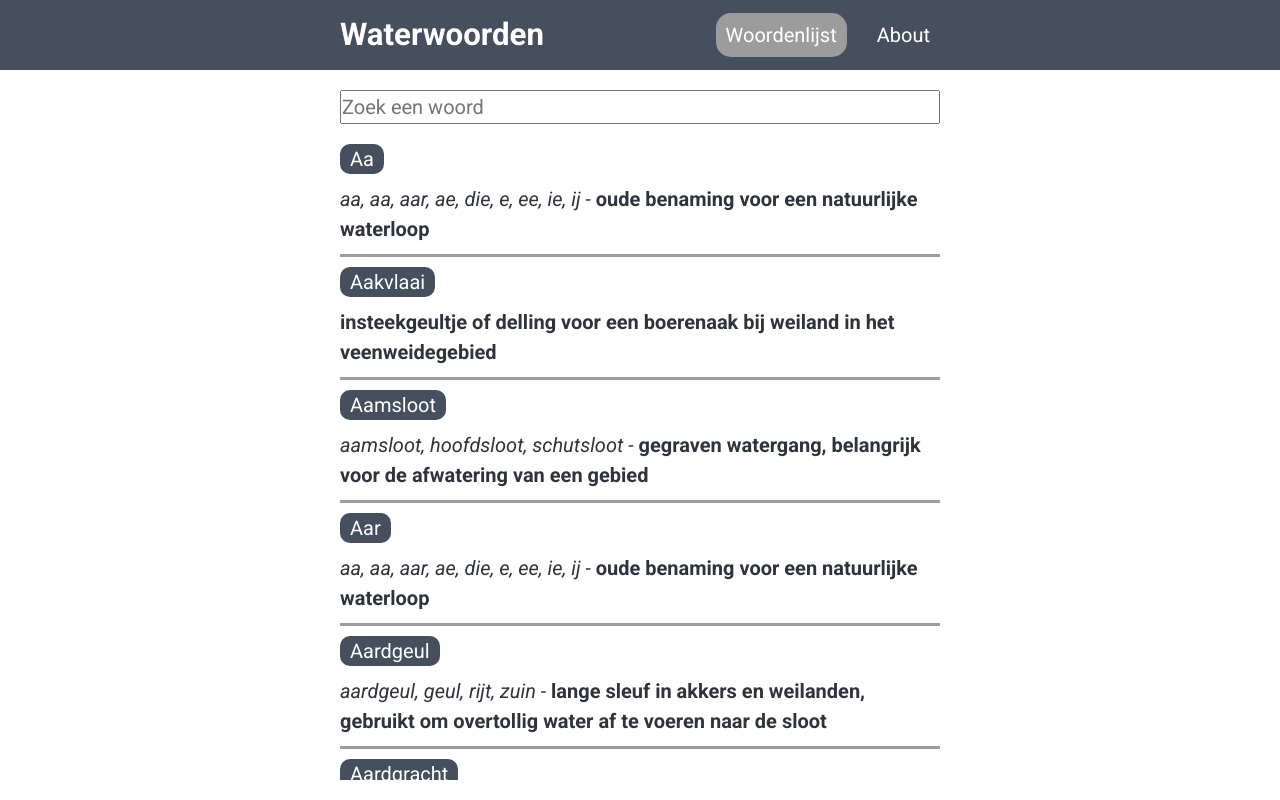
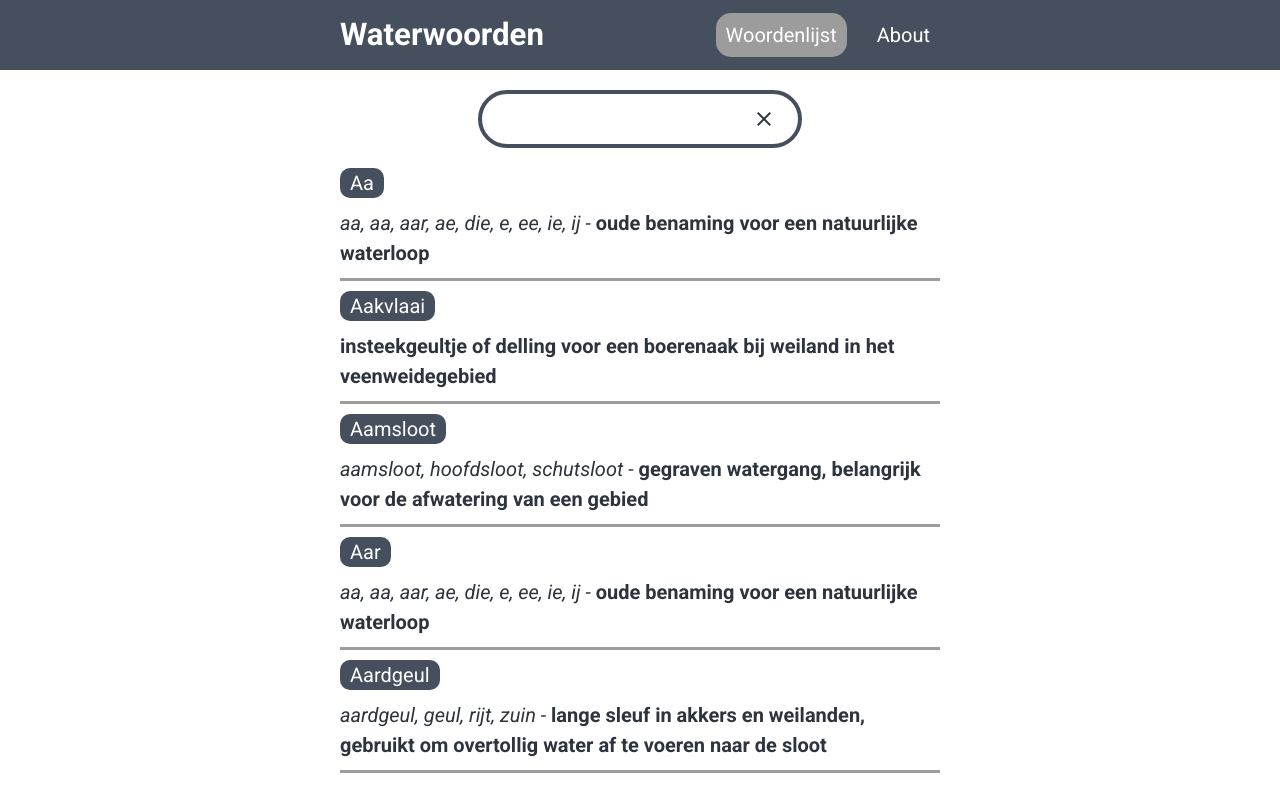
Before and after one commit to AramWondergem/waterwoorden, an Angular app: page /list in a window 1280 px wide. Built offline with nearby package versions, Linux system fonts and the light colour scheme; a web font is replaced by a local one.

Commit message:
made the input not break the layout

```diff
--- a/src/app/components/header/header.component.css
+++ b/src/app/components/header/header.component.css
@@ -26,3 +26,9 @@
     justify-content: center;
   }
 }
+
+@media screen and (max-width: 375px) {
+  h2 {
+    font-size: var(--fontsize-600);
+  }
+}
--- a/src/app/components/list-page/list-page.component.css
+++ b/src/app/components/list-page/list-page.component.css
@@ -47,3 +47,40 @@
 .list--definition{
   font-weight: bold;
 }
+
+.input-container {
+  align-self: center;
+  display: flex;
+  flex-direction: row;
+  justify-content: space-between;
+  align-items: center;
+  padding: 0.5em;
+  border: 4px solid var(--color-primary);
+  border-radius: 90px;
+}
+
+.input-container:focus-within {
+  box-shadow:2px 2px 5px 1px rgba(0, 0, 0, 0.2);
+
+}
+input{
+  flex: 1 0 0;
+  width: 100%;
+  border:none;
+  padding: 0 0.5em;
+}
+
+input:focus {
+  outline: none;
+}
+
+.close-button {
+  padding: 0 0.5em;
+}
+
+
+.close-button:hover {
+  cursor: pointer;
+  transform: translate(0, -2px);
+
+}
--- a/src/app/components/list-page/list-page.component.html
+++ b/src/app/components/list-page/list-page.component.html
@@ -1,19 +1,24 @@
 <div class="outerbox">
-  <div class="innerbox">
-    <input type="text" name="search" id="search" placeholder="Zoek een woord" [(ngModel)]="searchTerm" (keyup)="onKeyUp()">
-    <div #scrollContainer class="list--wrapper" *ngIf="filteredWaterwords.length>0; else noWordsFound">
-    <div  *ngFor="let waterword of filteredWaterwords" class="list--list-item">
-      <span class="list--word">{{this.service.capitalizeFirstLetter(waterword[0])}}</span>
+  <div class="innerbox" *ngIf="waterWordsList.length > 0">
+    <div class="input-container">
+      <input type="text" name="search" id="search" placeholder="" [(ngModel)]="searchTerm"
+             (keyup)="onKeyUp()" #inputField>
+      <span class="close-button material-symbols-outlined" (click)="clearInput(inputField)">close</span>
+    </div>
+    <div #scrollContainer class="list--wrapper" *ngIf="filteredWaterwords.length>0 ; else noWordsFound">
+      <div *ngFor="let waterword of filteredWaterwords" class="list--list-item">
+        <span class="list--word">{{this.service.capitalizeFirstLetter(waterword[0])}}</span>
 
-      <p ><span *ngIf="waterword[1]" class="list--synonym">{{waterword[1]}} - </span><span class="list--definition">{{waterword[2]}}</span></p>
+        <p><span *ngIf="waterword[1]" class="list--synonym">{{waterword[1]}} - </span><span
+          class="list--definition">{{waterword[2]}}</span></p>
 
-    </div>
+      </div>
     </div>
     <ng-template #noWordsFound>
       <div class="list--wrapper">
-      <div class="list--list-item">
-        <p class="list--definition">Geen woorden gevonden gelijk aan "{{this.searchTerm}}"</p>
-      </div>
+        <div class="list--list-item">
+          <p class="list--definition">Geen woorden gevonden gelijk aan "{{this.searchTerm}}"</p>
+        </div>
       </div>
     </ng-template>
   </div>
--- a/src/app/components/list-page/list-page.component.ts
+++ b/src/app/components/list-page/list-page.component.ts
@@ -23,7 +23,7 @@ export class ListPageComponent {
   constructor(service: ServiceService,
               private renderer: Renderer2) {
     this.service = service;
-    this.service.getFiles(['assets/waternamen03_L_natuurlijk.csv', 'assets/waternamen03_R_mensgemaakt.csv']).subscribe(data => {
+    this.service.getWaterWordsList().subscribe(data => {
       console.log(data);
       this.waterWordsList = data;
       this.filteredWaterwords = data;
@@ -65,4 +65,9 @@ export class ListPageComponent {
     this.renderer.setProperty(this.scrollContainer.nativeElement, 'scrollTop', 0);
   }
 
+  clearInput(inputField: HTMLInputElement): void {
+    this.searchTerm = '';
+    inputField.focus(); // Optionally, focus the input field after clearing
+  }
+
 }
--- a/src/app/services/service.service.ts
+++ b/src/app/services/service.service.ts
@@ -9,7 +9,25 @@ import {forkJoin, map, Observable} from "rxjs";
   providedIn: 'root'})
 export class ServiceService {
 
-  constructor(private http: HttpClient) { }
+  private waterWordsList: string[][] = [];
+
+  constructor(private http: HttpClient) {}
+
+  getWaterWordsList(): Observable<any> {
+
+    if(this.waterWordsList.length > 0) {
+      console.log('returning cached data')
+      return new Observable(observer => {
+        observer.next(this.waterWordsList);
+        observer.complete();
+      });
+    } else {
+      console.log('fetching data')
+      return this.getFiles(['assets/waternamen03_L_natuurlijk.csv', 'assets/waternamen03_R_mensgemaakt.csv']).pipe(map(data => this.waterWordsList = data));
+
+    }
+  }
+
 
   getFiles(filePaths: string[]): Observable<any> {
     const fileObservables: Observable<string[][]>[] = filePaths.map(filePath =>
```
Also changed, not shown: src/app/app.component.css (line endings or trailing spaces).
